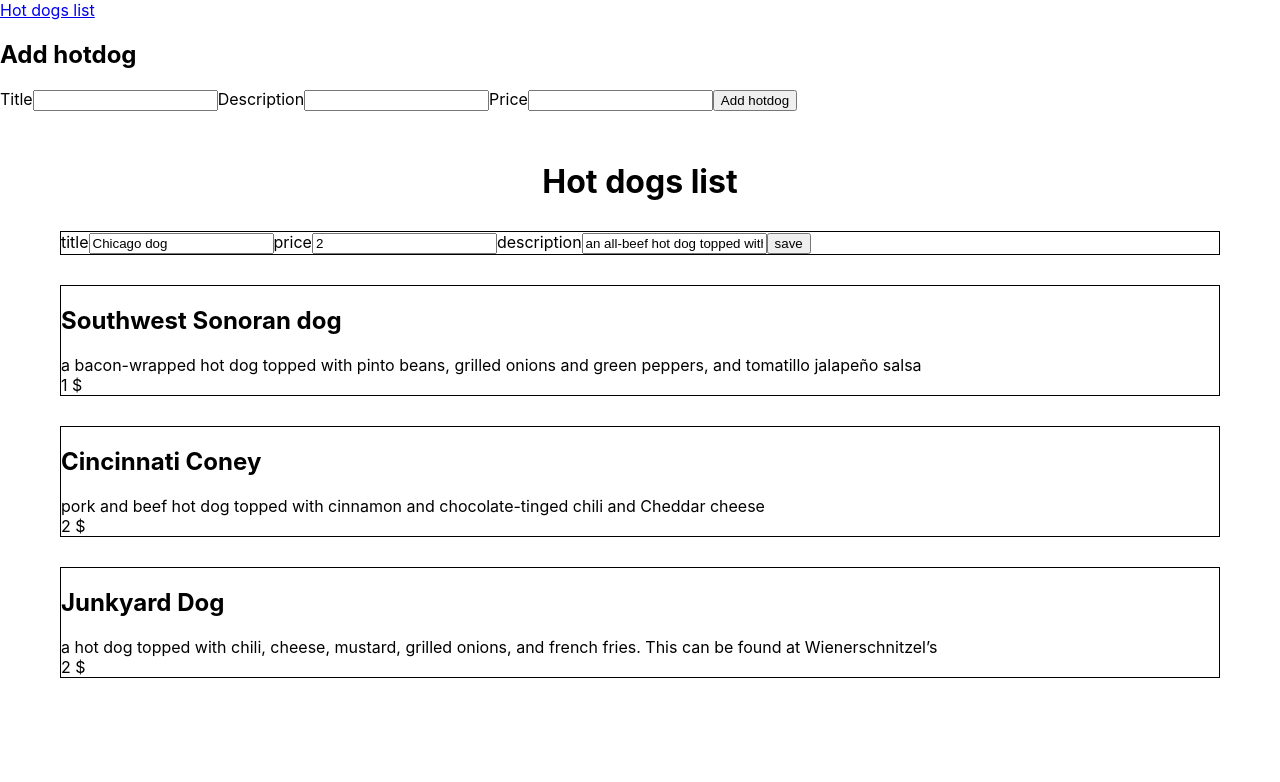
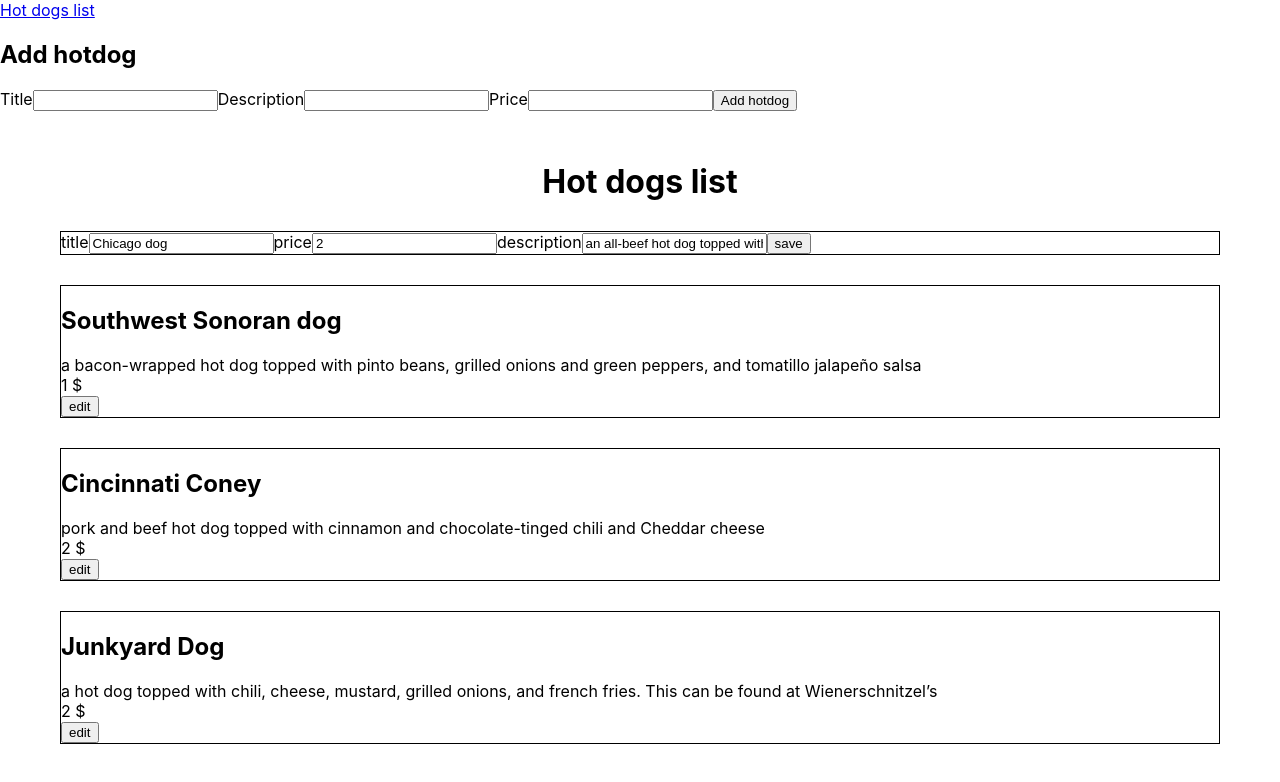
Before and after one commit to uliaka/client-hot-dog, a React (Create React App) app: page /hotdogs in a window 1280 px wide. Shown: the top 782 px of the page. Built offline with nearby package versions, Linux system fonts and the light colour scheme.

Commit message:
Create add button

```diff
--- a/src/components/Hotdogs.js
+++ b/src/components/Hotdogs.js
@@ -6,12 +6,21 @@ import EditHotdog from './EditHotdog/EditHotdog.js';
 
 
 class Hotdog extends React.Component {
+
+  onButtonClick() {
+    console.log('on button click')
+    this.props.startEditing(this.props.data.id)
+  }
+
   render() {
     return (
       <div className="hotdog-block">
         <h2>{this.props.data.title}</h2>
         <div className="description"> {this.props.data.description}</div>
         <div className="price">{this.props.data.price} $ </div>
+        <button onClick={() => this.onButtonClick()}>
+          edit
+        </button>
       </div>
     )
   }
@@ -23,7 +32,7 @@ function HotdogsList(props) {
         <h1>Hot dogs list</h1>
         {props.hotdogs.map(item => item.isEditing ?
             <EditHotdog key={item.id} saveHotdog={props.saveHotdog} data={item}/> :
-            <Hotdog key={item.id} data={item}/>)}
+            <Hotdog startEditing={props.startEditing} key={item.id} data={item}/>)}
       </div>
     )
   }
@@ -36,6 +45,7 @@ function HotdogsList(props) {
       }
       this.addHotdog = this.addHotdog.bind(this);
       this.saveHotdog = this.saveHotdog.bind(this);
+      this.startEditing = this.startEditing.bind(this);
     }
 
     saveHotdog(hotdog) {
@@ -53,11 +63,19 @@ function HotdogsList(props) {
       this.setState({ hotdogs });
     }
 
+    startEditing(id) {
+      console.log('!!!!!!!!!!!')
+    }
+
     render() {
       return (
         <React.Fragment>
           <AddHotdogForm addHotdog={this.addHotdog} />
-          <HotdogsList saveHotdog={this.saveHotdog} hotdogs={this.state.hotdogs}/>
+          <HotdogsList
+            saveHotdog={this.saveHotdog}
+            hotdogs={this.state.hotdogs}
+            startEditing={this.startEditing}
+            />
         </React.Fragment>
       )
     }
```
